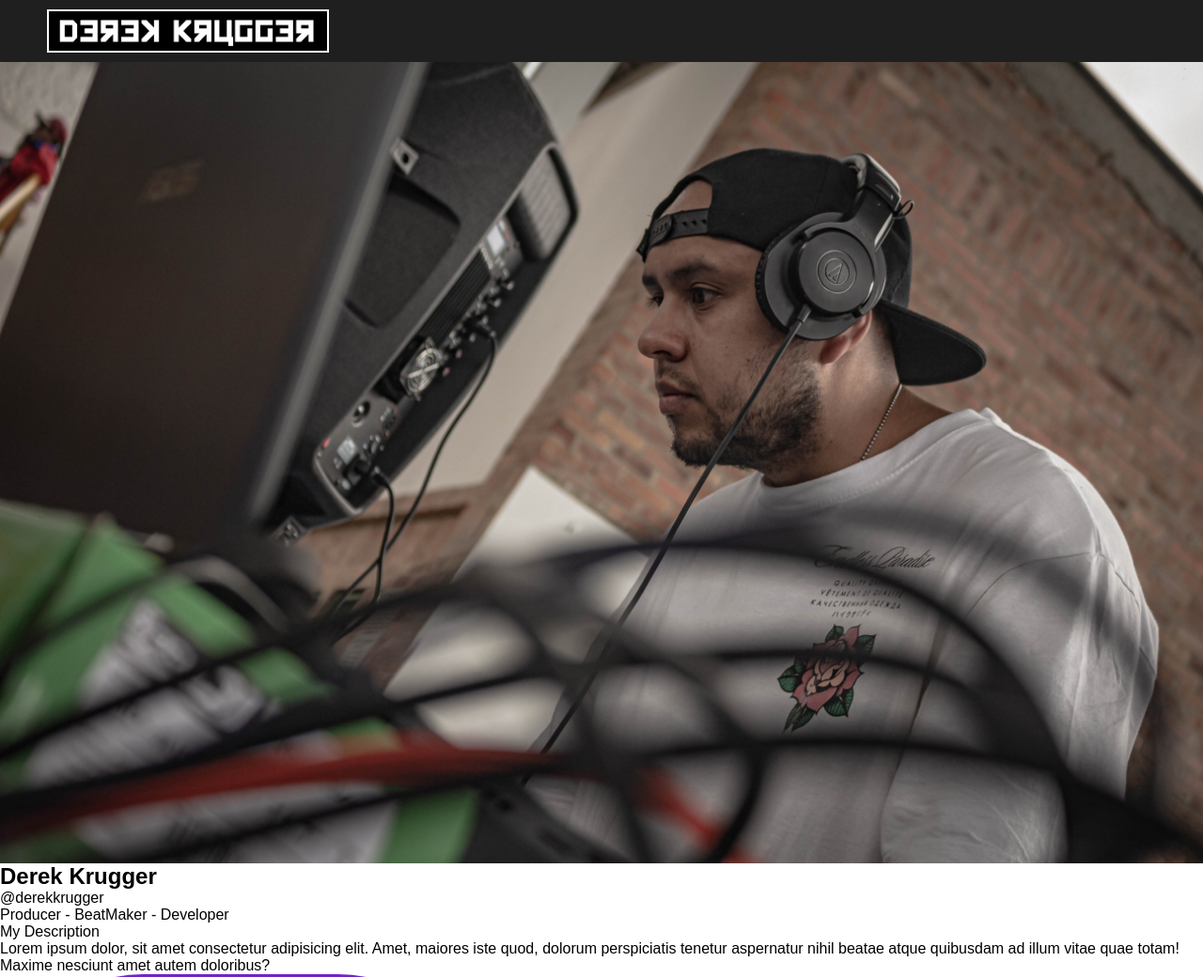
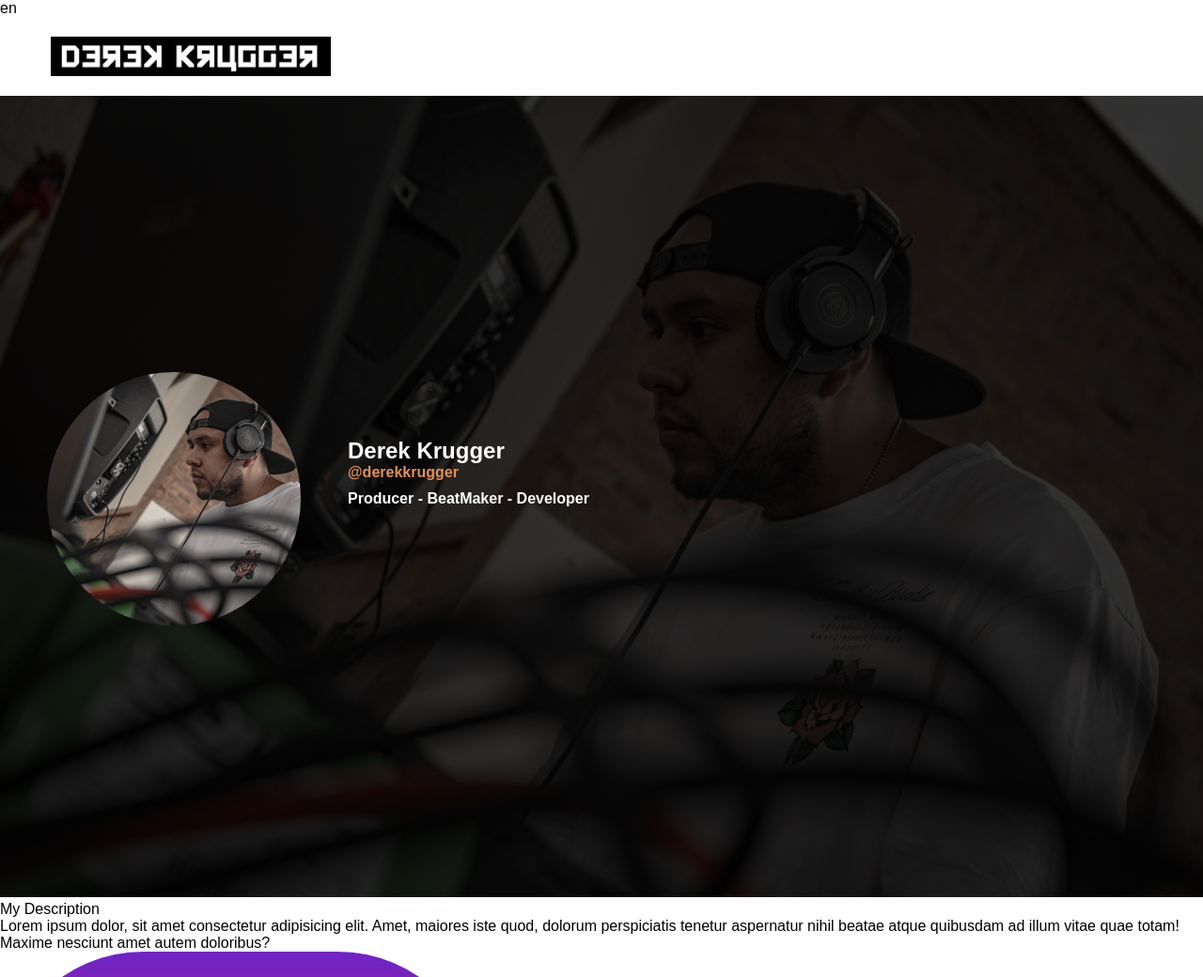
Before and after one commit to d-krugger/Derek-Krugger-Web-Page, a plain HTML site: page index.html in a window 1280 px wide. Shown: the top 1040 px of the page at 94% size. Drawn offline with Linux system fonts and the light colour scheme.

Commit message:
Se añadieron lineas de codigo en el index agregando una img de fondo em css se modificaron y añadieron estilos a la imagen de fondo y mypicture y se establecio para el texto e imagenes posiciones y margenes

```diff
--- a/CSS/styles.css
+++ b/CSS/styles.css
@@ -11,8 +11,8 @@ body {
 /*Aca tengo estilos generales*/
 
 header{
-    background: #1f1f1f;
-    padding: 10px 50px;
+    background: white;
+    padding: 20px 53px;
 }
 
 /*Aca tengo los estilos del header*/
@@ -30,5 +30,49 @@ header{
 }
 
 #logo img{
-    border: 2px solid white;
+    border: 1px solid white;
 }
+
+#i #fondo{
+
+    display: inline-block;
+    filter: blur(7px);
+    filter: brightness(22%);
+}
+
+#i{
+    position: relative;
+}
+
+#i .info-container{
+    position: absolute;
+    top: 50%;
+    transform: translateY(-50%);
+    left: 0;
+    display: flex;
+    width: 100%;
+    color: white;
+    padding: 0 50px;
+}
+
+#i .info-container #mypicture{
+    width: 300px;
+}
+
+#i .info-container #mypicture img {
+    width: 270px;
+    height: 270px;
+    object-fit: cover;
+    border-radius: 100%;
+}
+#i .info-container .information{
+    margin-left: 20px;
+    margin-top: 70px;
+    font-weight: bold;
+}
+#i .info-container .information span{
+    display: inline-block;
+    color: #e49156;
+    margin-bottom: 10px;
+
+}
--- a/index.html
+++ b/index.html
@@ -2,7 +2,7 @@
 <html lang="en">
 
 <head>
-    <meta charset="UTF-8" />
+    <meta charset="UTF-8" />en
     <meta http-equiv="X-UA-Compatible" content="IE=edge" />
     <meta name="viewport" content="width=device-width, initial-scale=1.0" />
     <link rel="stylesheet" href="CSS/styles.css ">
@@ -11,18 +11,23 @@
   <body>
     <header>
       <div class="image-container" id="logo">
-        <img src="DerekKrugger/DKBlackBack.png" alt="Derek Krugger" />
+        <img src="Derekkrugger/DKBlackBack.png" alt="Derek Krugger" />
       </div>
     </header>
 
     <section id="i">
-      <div class="image-container" id="mypicture">
-        <img src="DerekKrugger/_MG_5967.jpg" alt="Derek" />
+      <div class="image-container" id="fondo">
+        <img src="DerekKrugger/_MG_5967.jpg" alt="Album">
       </div>
       <div class="info-container" id="mydates">
-        <h1>Derek Krugger</h1>
-        <span>@derekkrugger</span>
-        <p>Producer - BeatMaker - Developer</p>
+        <div class="image-container" id="mypicture">
+          <img src="DerekKrugger/_MG_5967.jpg" alt="Derek" />
+        </div>
+        <div class="information">
+          <h1>Derek Krugger</h1>
+          <span>@derekkrugger</span>
+          <p>Producer - BeatMaker - Developer</p>
+        </div>
       </div>
     </section>
     <main>
```
